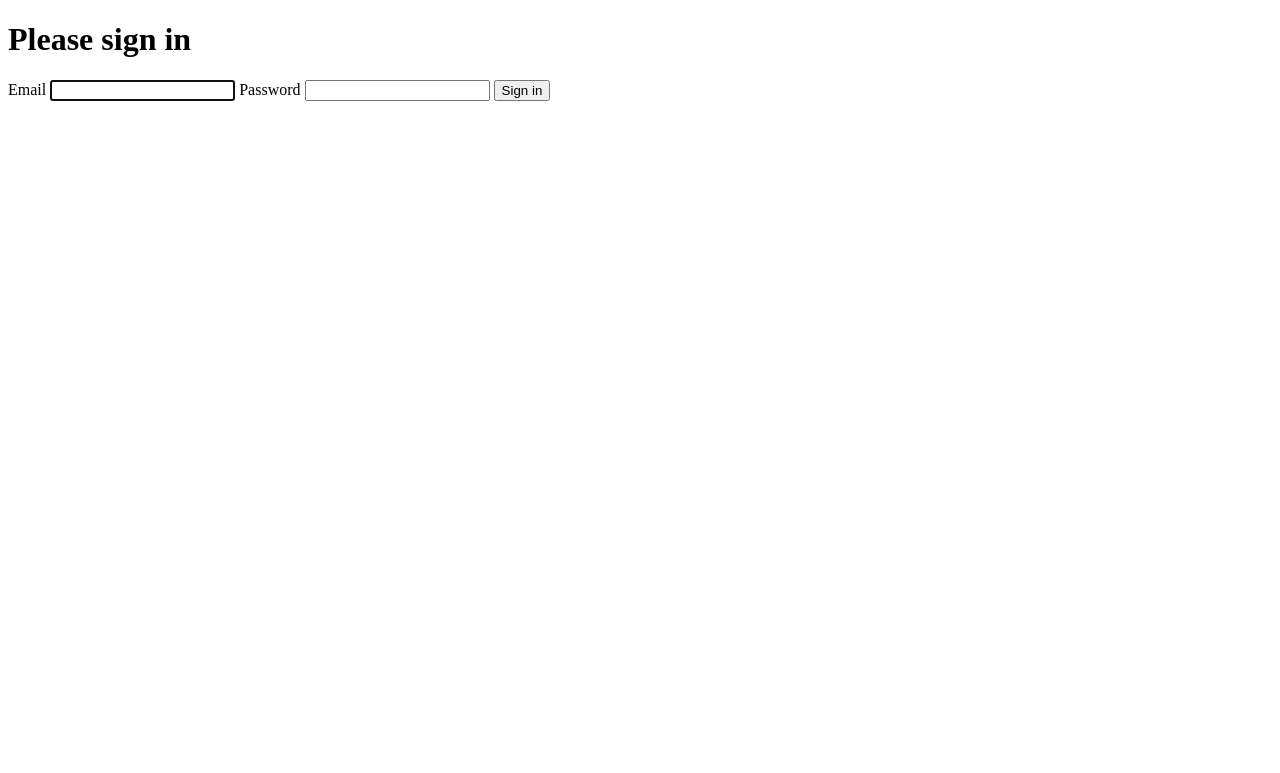
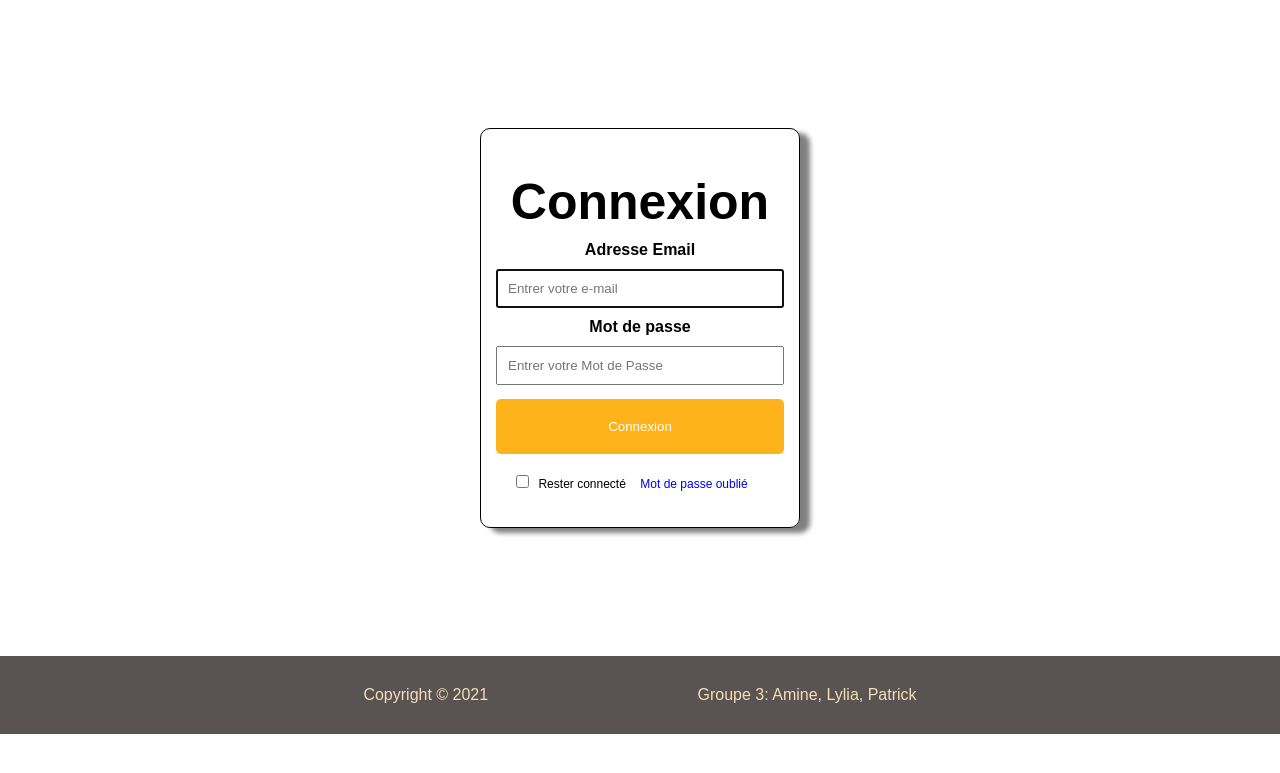
Before and after one commit to dada2902/Liliruche, a Symfony app: template templates/security/login.html.twig in a window 1280 px wide. Shown: the top 773 px of the page. Run offline with Twig, Linux system fonts and the light colour scheme; the template is opened without the code that fills it, so the values that code supplies are empty; some libraries are stand-ins or nearby versions.

Commit message:
formulaire_login_html

```diff
--- a/src/Security/LoginFormAuthenticator.php
+++ b/src/Security/LoginFormAuthenticator.php
@@ -96,7 +96,7 @@ class LoginFormAuthenticator extends AbstractFormLoginAuthenticator implements P
             return new RedirectResponse($targetPath);
         }
 
-        return new RedirectResponse($this->urlGenerator->generate('app_login'));
+        return new RedirectResponse($this->urlGenerator->generate('index'));
         // throw new \Exception('TODO: provide a valid redirect inside '.__FILE__);
     }
 
--- a/templates/security/login.html.twig
+++ b/templates/security/login.html.twig
@@ -1,28 +1,34 @@
 {% extends 'base.html.twig' %}
 
-{% block title %}Log in!{% endblock %}
+{% block title %}Connexion{% endblock %}
+
+    {% block stylesheets %}
+        <link rel="stylesheet" href="assets/css/connexion.css">
+        {# <link rel="stylesheet" href="https://cdn.jsdelivr.net/npm/bootstrap@4.6.0/dist/css/bootstrap.min.css" integrity="sha384-B0vP5xmATw1+K9KRQjQERJvTumQW0nPEzvF6L/Z6nronJ3oUOFUFpCjEUQouq2+l" crossorigin="anonymous"> #}
+    {% endblock %}
 
 {% block body %}
+<div class="container">
 <form method="post">
     {% if error %}
         <div class="alert alert-danger">{{ error.messageKey|trans(error.messageData, 'security') }}</div>
     {% endif %}
 
-    {% if app.user %}
+    {# {% if app.user %}
         <div class="mb-3">
             You are logged in as {{ app.user.username }}, <a href="{{ path('app_logout') }}">Logout</a>
         </div>
-    {% endif %}
+    {% endif %} #}
 
-    <h1 class="h3 mb-3 font-weight-normal">Please sign in</h1>
+    {# <h1 class="h3 mb-3 font-weight-normal">Connexion</h1>
     <label for="inputEmail">Email</label>
     <input type="email" value="{{ last_username }}" name="email" id="inputEmail" class="form-control" required autofocus>
-    <label for="inputPassword">Password</label>
+    <label for="inputPassword">Mot de passe</label>
     <input type="password" name="password" id="inputPassword" class="form-control" required>
 
     <input type="hidden" name="_csrf_token"
            value="{{ csrf_token('authenticate') }}"
-    >
+    > #}
 
     {#
         Uncomment this section and add a remember_me option below your firewall to activate remember me functionality.
@@ -35,8 +41,54 @@
         </div>
     #}
 
-    <button class="btn btn-lg btn-primary" type="submit">
-        Sign in
-    </button>
+    {# <button class="btn btn-lg btn-primary" type="submit">
+        Connecté
+    </button> #}
+
 </form>
+</div>
+
+      <form action="" method="post" class="form_connexion">
+        <h1 class="connexion">Connexion</h1>
+        <div class="container_connexion">
+
+            <label class="label_connexion" for="inputEmail"><b>Adresse Email</b></label>
+            <input class="input_connexion" type="email" value="{{ last_username }}" name="email" id="inputEmail" placeholder="Entrer votre e-mail" required autofocus>
+
+            {# <input class="input_connexion" type="text" placeholder="Entrer votre e-mail" name="e-mail" required>  #}
+            <label class="label_connexion" for="inputPassword"><b>Mot de passe</b></label>
+            <input class="input_connexion" type="password" placeholder="Entrer votre Mot de Passe" name="password" id="inputPassword" required>
+
+            <input type="hidden" name="_csrf_token"
+            value="{{ csrf_token('authenticate') }}"
+    >
+            <button  type="submit" class="button_connexion">Connexion</button>
+
+          <div class="input_rester">
+
+            <input  class="input_con"type="checkbox" name="Rester_connecte">
+            <label class="input_con" for="">Rester connecté</label>
+            <label class="input_con"><a href="#">Mot de passe oublié</a></label>
+
+          </div>
+
+        </div>
+      </form>
+
+
+
+
+    <footer>
+
+      <div class="copyright">
+          <div class="div_copy">
+              <ul class="ul_copy">
+                  <li>Copyright &copy 2021</li>
+                  <li>Groupe 3: Amine, Lylia, Patrick</li>
+              </ul>
+          </div>
+      </div>
+
+    </footer>
+
 {% endblock %}
```
Also changed, not shown: src/Controller/HomeController.php (+24 -0 lines), public/assets/css/connexion.css (added), 1 other file.
